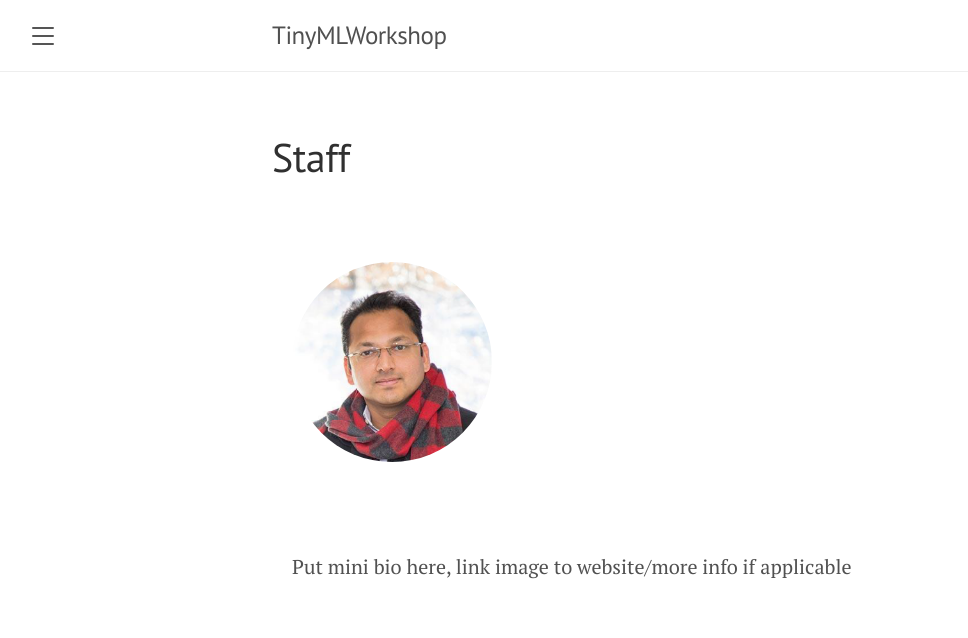
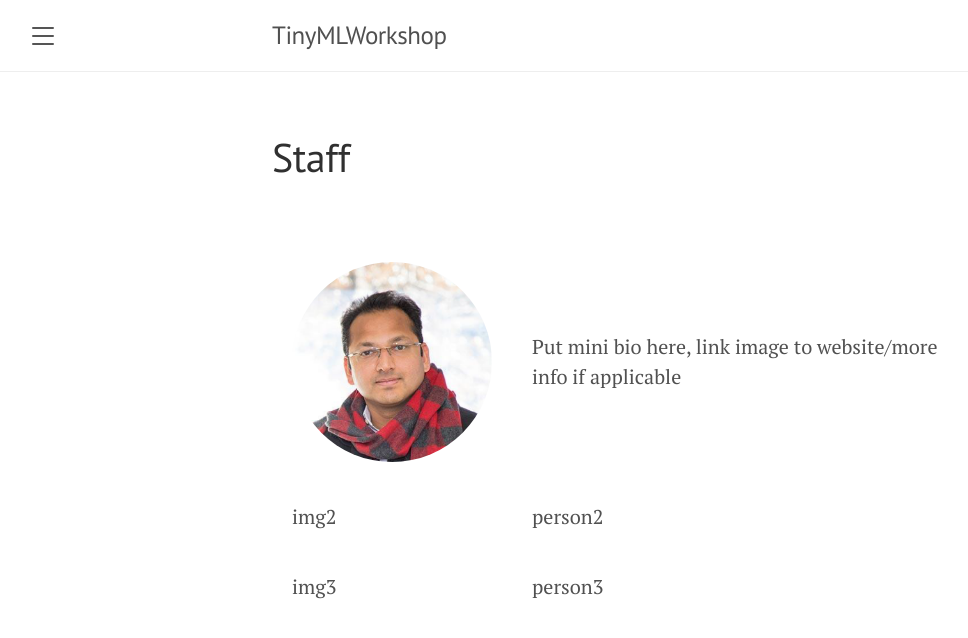
Before and after one commit to M4NO7/TinyMLWorkshop, a Jekyll site: the page built from tinyML-workshop-site/staff.markdown, in a window 1280 px wide. Shown: the top 638 px of the page, without its empty margins (8-976 px from the left). Built offline with Jekyll 4.4.1, drawn with Linux system fonts in a browser that asks for light colours.

Commit message:
FiFormat staff

```diff
--- a/tinyML-workshop-site/_layouts/page.html
+++ b/tinyML-workshop-site/_layouts/page.html
@@ -21,6 +21,36 @@ layout: default
 	#toc_container li, #toc_container ul, #toc_container ul li{
 	    list-style: outside none none !important;
 	}
+
+	.circle {
+		border-radius: 50%;
+		height: 10rem;
+		width: 10rem;
+		object-fit: cover;
+		object-position: center;
+		overflow: hidden;
+	}
+
+	.person {
+		margin-top: 3rem;
+		padding-bottom: 3rem;
+	}
+
+	.person table {
+		width: 100%
+	}
+
+	.person table, tr, td {
+		border: none;
+		border-collapse: collapse;
+		padding: 1rem;
+		background: white !important;
+	}
+
+	.person-img {
+		width: flex;
+	}
+
 </style>
 
 <div class="page">
--- a/tinyML-workshop-site/staff.markdown
+++ b/tinyML-workshop-site/staff.markdown
@@ -4,34 +4,30 @@ title:  "Staff"
 date:   2021-06-28 19:54:01 -0700
 categories: jekyll update
 ---
-<style>
-img {
-  height: 10rem;
-  align: left;
-  border-radius : 50%;
-}
 
-.person {
-  margin-top: 3rem;
-  padding-bottom: 3rem;
-}
-
-.inline {
-	display: inline-block;
-	padding: 1rem;
-	vertical-align: middle;
-}
-</style>
-
-<div class = "person">
-  <div class="inline">
-	  <a style = "text-decoration: none; margin-right: 10rem;" href="https://scholar.harvard.edu/vijay-janapa-reddi/home">
-	  <img src="{{ '/assets/team/vijay.png' | relative_url }}"  alt="Prof. Vijay Janapa Reddi">
-	  </a>
-  </div>
-  <div class="inline">
-  	Put mini bio here, link image to website/more info if applicable
-  </div>
+<div class="person">
+	<table>
+		<tr>
+			<td class="person-img">
+				<div class="circle">
+					<a style = "text-decoration: none;" href="https://scholar.harvard.edu/vijay-janapa-reddi/home">
+		    		<img src="{{ '/assets/team/vijay.png' | relative_url }}"  alt="Prof. Vijay Janapa Reddi">
+		    		</a>
+	    		</div>
+			</td>
+			<td class="person-bio">
+				Put mini bio here, link image to website/more info if applicable
+			</td>
+		</tr>
+		<tr>
+			<td class="person-img">img2</td>
+			<td class="person-bio">person2</td>
+		</tr>
+		<tr>
+			<td class="person-img">img3</td>
+			<td class="person-bio">person3</td>
+		</tr>
+	</table>
 </div>
 
 
```
